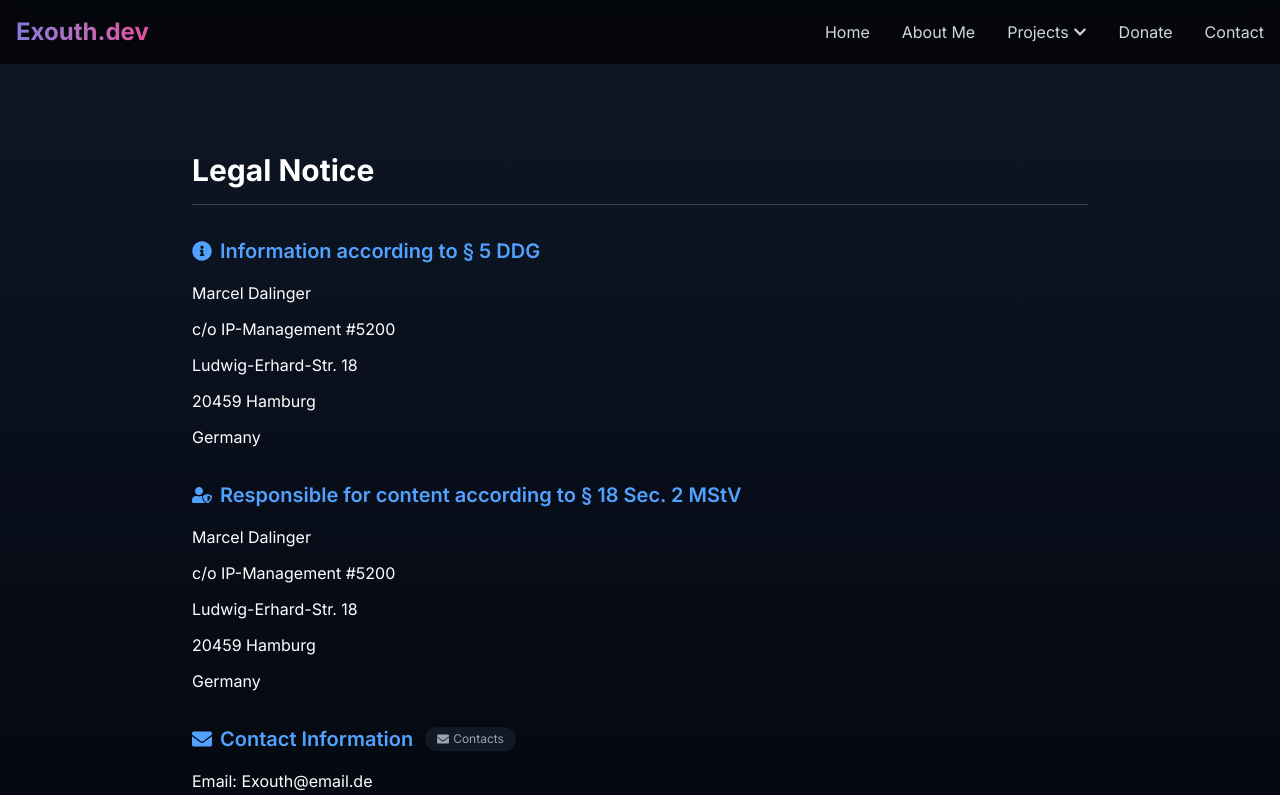
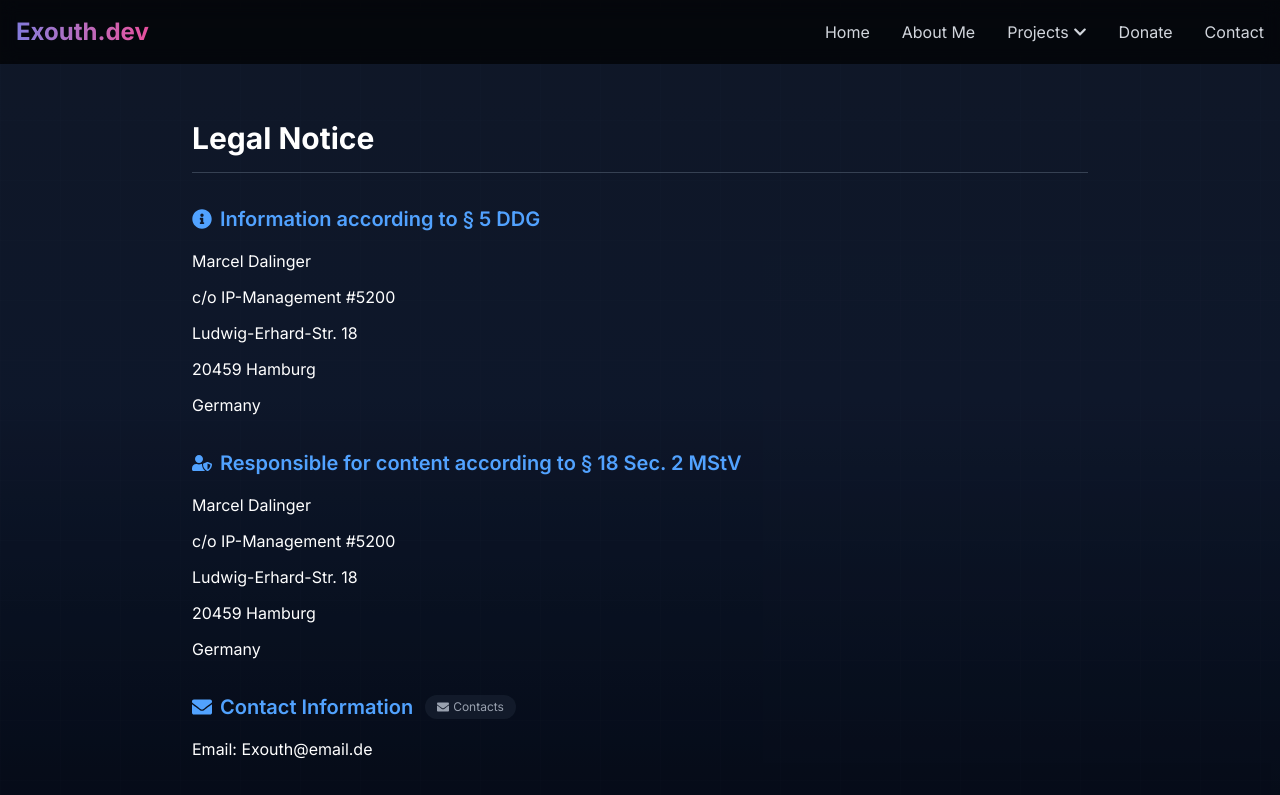
Before and after one commit to Exouth/personal-website, a React (Vite) app in the folder client/: page /legal-notice in a window 1280 px wide. Shown: the top 795 px of the page. Built offline with nearby package versions, Linux system fonts and the light colour scheme.

Commit message:
Added color to Background

```diff
--- a/client/src/App.tsx
+++ b/client/src/App.tsx
@@ -1,14 +1,17 @@
 import { BrowserRouter } from "react-router-dom";
-import Navbar from '@components/layout/Navbar';
-import Footer from '@components/layout/Footer';
-import ScrollToTop from '@components/router/ScrollToTop';
-import AppRouter from '@components/router/AppRouter';
+import Navbar from "@components/layout/Navbar";
+import Footer from "@components/layout/Footer";
+import ScrollToTop from "@components/router/ScrollToTop";
+import AppRouter from "@components/router/AppRouter";
+import BackgroundEffect from "@components/layout/BackgroundEffect";
 
 export default function App() {
   return (
     <BrowserRouter>
-      <div className="flex flex-col bg-gradient-to-b from-gray-900 to-black min-h-screen text-white">
+      <div className="flex flex-col min-h-screen text-white">
         <Navbar />
+
+        <BackgroundEffect />
 
         <ScrollToTop />
         <div className="flex-grow flex flex-col">
--- /dev/null
+++ b/client/src/components/layout/BackgroundEffect.tsx
@@ -0,0 +1,50 @@
+import { useEffect, useState, useMemo } from "react";
+
+/**
+ * Responsive and accessible background effects
+ * The component dynamically adapts to different screen sizes
+ */
+export default function BackgroundEffect() {
+  const [windowWidth, setWindowWidth] = useState(
+    typeof window !== "undefined" ? window.innerWidth : 0
+  );
+
+  // Monitor window size changes with delayed execution for better performance
+  useEffect(() => {
+    let resizeTimer: NodeJS.Timeout;
+
+    const handleResize = () => {
+      clearTimeout(resizeTimer);
+      resizeTimer = setTimeout(() => {
+        setWindowWidth(window.innerWidth);
+      }, 100);
+    };
+
+    window.addEventListener("resize", handleResize, { passive: true });
+    return () => {
+      window.removeEventListener("resize", handleResize);
+      clearTimeout(resizeTimer);
+    };
+  }, []);
+
+  // Adjust grid size based on screen width
+  const gridSize = useMemo(() => {
+    if (windowWidth < 640) return "bg-[size:40px_40px]";
+    if (windowWidth < 1024) return "bg-[size:50px_50px]";
+    return "bg-[size:60px_60px]";
+  }, [windowWidth]);
+
+  return (
+    <div
+      className="fixed inset-0 -z-10 overflow-hidden"
+      aria-hidden="true"
+      role="presentation"
+    >
+      <div className="absolute inset-0 bg-gradient-to-b from-gray-900 via-slate-900 to-gray-950"></div>
+
+      <div
+        className={`absolute inset-0 bg-[linear-gradient(rgba(255,255,255,0.03)_1px,transparent_1px),linear-gradient(90deg,rgba(255,255,255,0.03)_1px,transparent_1px)] ${gridSize} opacity-30`}
+      ></div>
+    </div>
+  );
+}
--- a/client/src/components/layout/Navbar.tsx
+++ b/client/src/components/layout/Navbar.tsx
@@ -74,7 +74,7 @@ export default function Navbar() {
           </motion.a>
 
           {!isMobile && (
-            <div className="flex space-x-8">
+            <div className="flex items-center space-x-8">
               {navigationLinks.map((item) =>
                 item.dropdown ? (
                   <motion.div
--- a/client/src/pages/Home.tsx
+++ b/client/src/pages/Home.tsx
@@ -50,10 +50,12 @@ const Home = () => {
         {isLoaded && <Hero />}
 
         <section
-          className={`${sectionPadding} bg-gray-900/30`}
+          className={`${sectionPadding} relative`}
           aria-label="Content area"
         >
-          <div className={`container mx-auto ${containerPadding}`}>
+          <div className="absolute inset-0 backdrop-blur-sm bg-gray-900/10 border-t border-gray-800/30"></div>
+
+          <div className={`container mx-auto ${containerPadding} relative z-10`}>
             <div className="grid grid-cols-1 lg:grid-cols-12 gap-8">
               <AboutMe />
               <ProjectsSection />
--- a/client/src/pages/LegalNotice.tsx
+++ b/client/src/pages/LegalNotice.tsx
@@ -31,7 +31,7 @@ const LegalNotice = () => {
         <html {...seoMetadata.htmlAttributes} />
       </Helmet>
 
-      <main className="w-full flex-grow flex flex-col pt-24">
+      <main className="w-full flex-grow flex flex-col pt-16">
         <section
           className={`${sectionPadding} bg-gray-900/30 flex-grow`}
           aria-label="Legal Notice"
--- a/client/src/styles/global.css
+++ b/client/src/styles/global.css
@@ -3,10 +3,19 @@
 
 :root {
   --font-inter: "Inter", system-ui, -apple-system, sans-serif;
+
   --bg-color: #080a13;
   --text-color: #ffffff;
   --primary-color: #3b82f6;
   --secondary-color: #ec4899;
+
+  --card-bg: #111827;
+  --card-border: #1f2937;
+  --input-bg: #1f2937;
+  --input-border: #374151;
+  --scrollbar-track: #0f172a;
+  --scrollbar-thumb: #334155;
+  --scrollbar-thumb-hover: #475569;
 }
 
 * {
@@ -44,16 +53,16 @@ body {
 }
 
 ::-webkit-scrollbar-track {
-  background: #0f172a;
+  background: var(--scrollbar-track);
 }
 
 ::-webkit-scrollbar-thumb {
-  background: #334155;
+  background: var(--scrollbar-thumb);
   border-radius: 5px;
 }
 
 ::-webkit-scrollbar-thumb:hover {
-  background: #475569;
+  background: var(--scrollbar-thumb-hover);
 }
 
 /* Selection */
```
